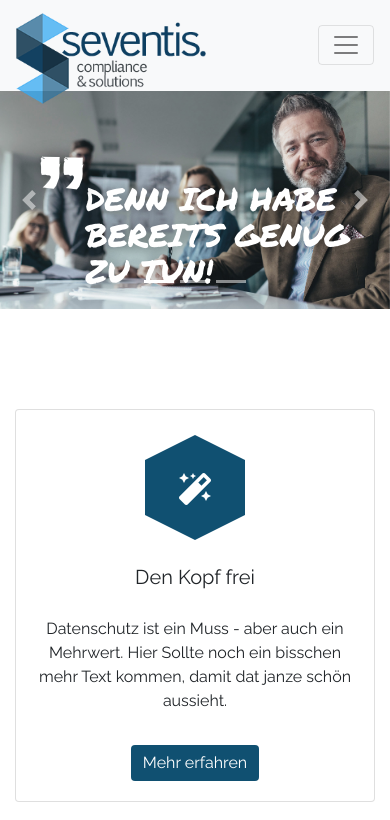
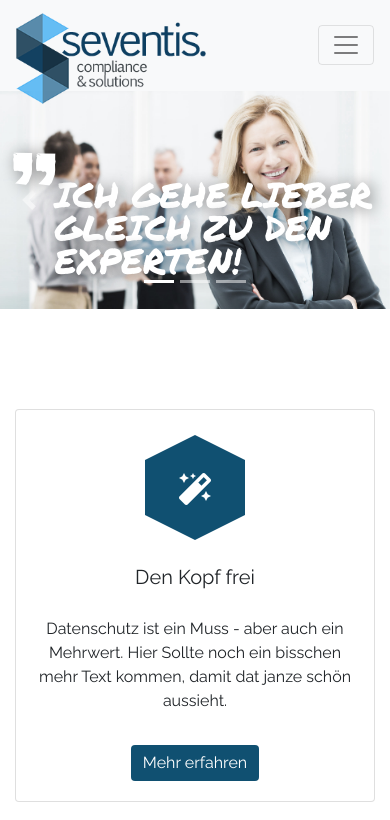
Before and after one commit to Marburc/seventis, a website: page dist/index.html in a window 390 px wide. Shown: the top 820 px of the page. Drawn offline with nearby package versions, Linux system fonts and the light colour scheme; files whose address does not match are found by name.

Commit message:
header title 3 updated

```diff
--- a/scss/styles/_header.scss
+++ b/scss/styles/_header.scss
@@ -202,6 +202,18 @@
    top: -6%;
    left: 12%;
 }
+.carousel-caption-3 {
+   max-width: 600px;
+   left: 14%;
+   top: 40%;
+   font-size: 2.2rem;
+   line-height: 33px;
+}
+.carousel-caption-3 p:before    {
+   font-size: 8rem;
+   top: -6%;
+   left: 12%;
+}
  }
 
  .carousel-item:after  {
```
Also changed, not shown: dist/css/style.css, dist/index.html, 1 other file.
